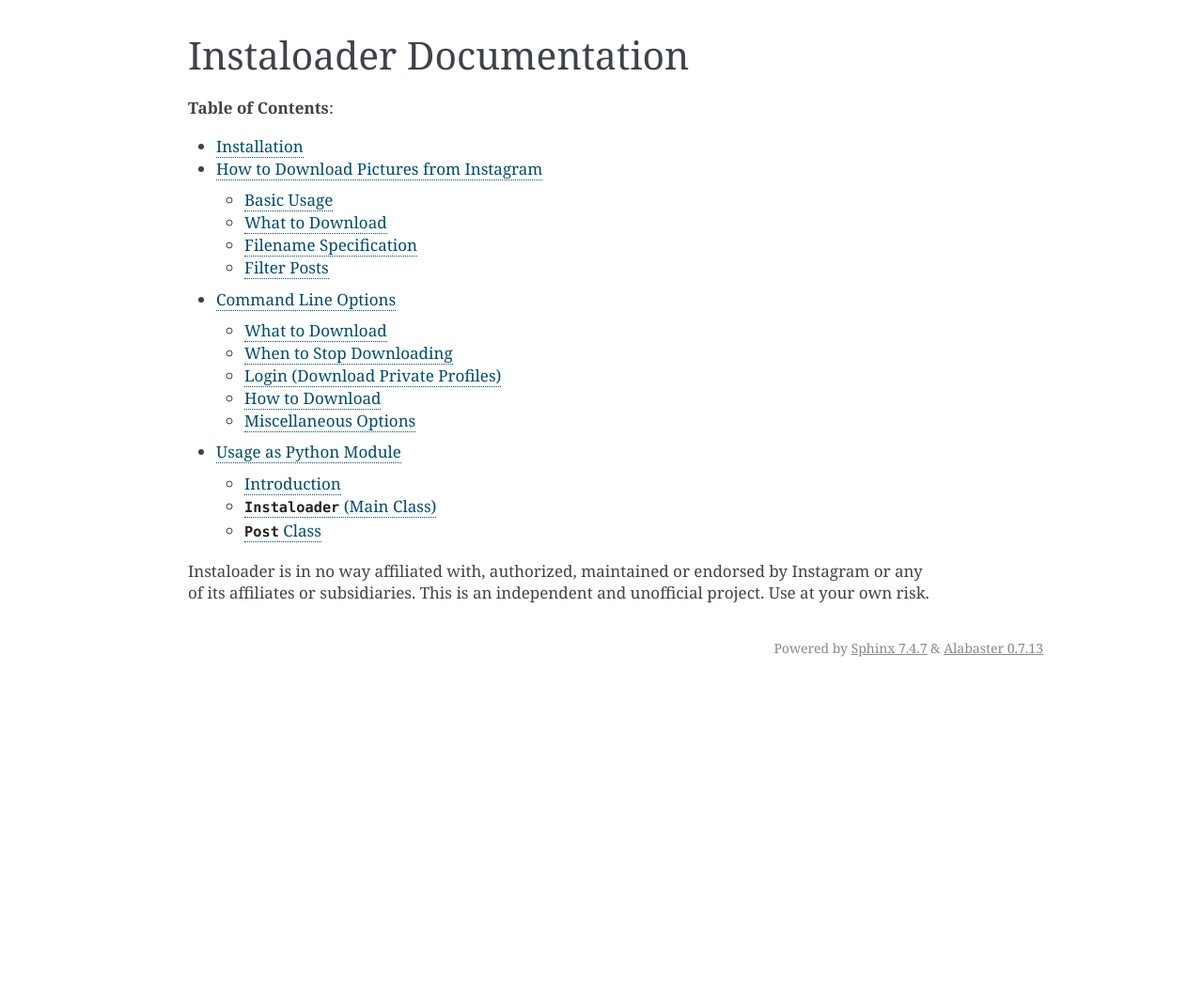
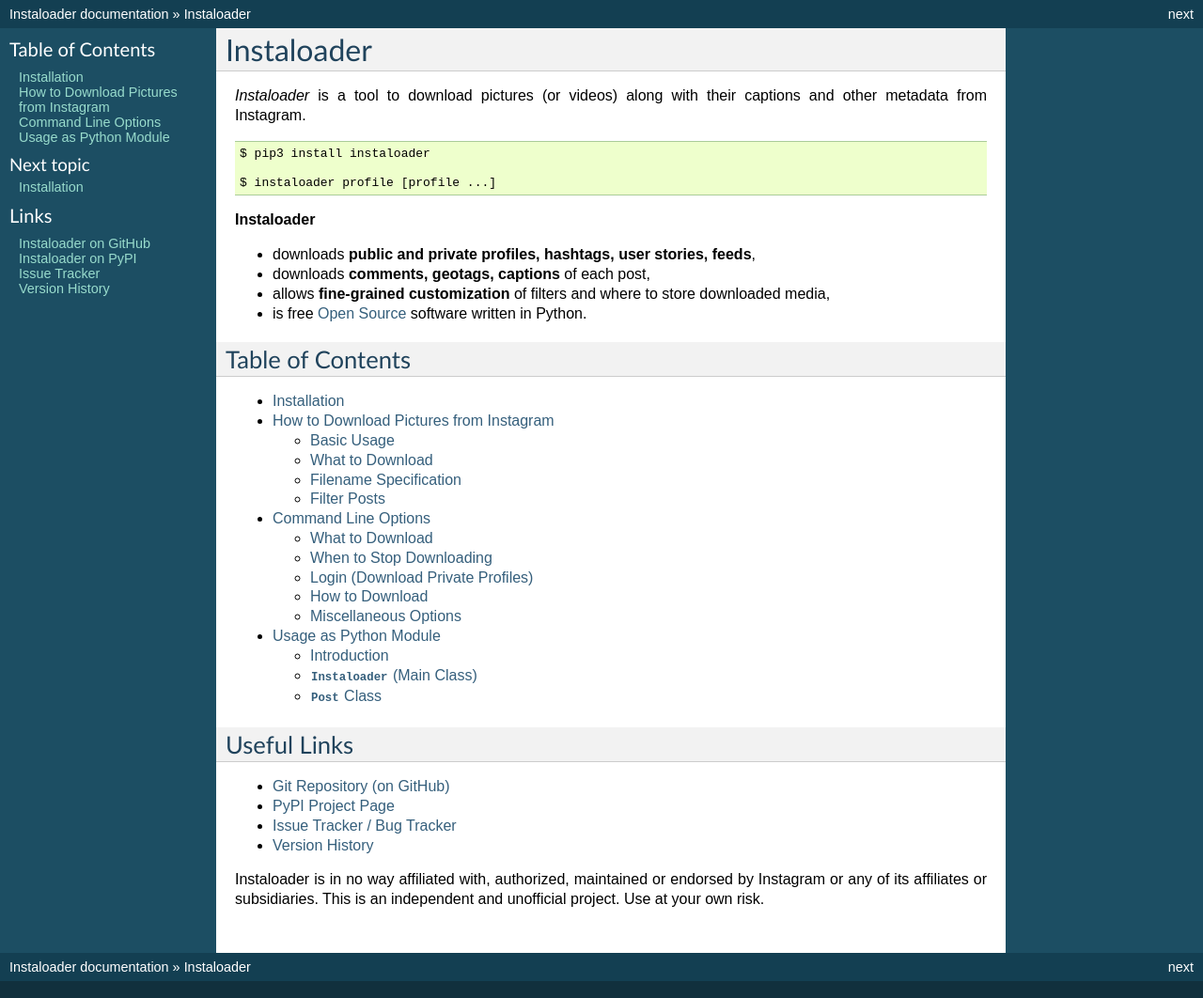
Before and after one commit to instaloader/instaloader, a Sphinx documentation site: the page built from docs/index.rst, in a window 1280 px wide. Shown: the whole page at 94% size. Built offline with Sphinx 7.4.7, drawn with Linux system fonts in a browser that asks for light colours; before the commit the page ends 900 px from its top, so only the background shows below that.

Commit message:
Minor documentation tunings

```diff
--- a/README.rst
+++ b/README.rst
@@ -339,6 +339,10 @@ get the current username of a profile, given this unique ID
 
 .. as-module-intro-end
 
+Refer to the
+`Instaloader Documentation <http://instaloader.readthedocs.io/>`__ for
+more information.
+
 Disclaimer
 ----------
 
--- /dev/null
+++ b/docs/_templates/links.html
@@ -0,0 +1,7 @@
+<h3>Links</h3>
+<ul>
+  <li><a href="https://github.com/Thammus/instaloader">Instaloader on GitHub</a></li>
+  <li><a href="https://pypi.python.org/pypi/instaloader">Instaloader on PyPI</a></li>
+  <li><a href="https://github.com/Thammus/instaloader/issues">Issue Tracker</a></li>
+  <li><a href="https://github.com/Thammus/instaloader/releases">Version History</a></li>
+</ul>
--- a/docs/conf.py
+++ b/docs/conf.py
@@ -123,7 +123,7 @@ todo_include_todos = False
 # The theme to use for HTML and HTML Help pages.  See the documentation for
 # a list of builtin themes.
 #
-html_theme = 'alabaster'
+html_theme = 'default'
 
 # Theme options are theme-specific and customize the look and feel of a theme
 # further.  For a list of options available for each theme, see the
@@ -178,7 +178,7 @@ html_static_path = ['_static']
 
 # Custom sidebar templates, maps document names to template names.
 #
-html_sidebars = {'**': ["globaltoc.html", "relations.html"], 'index': [] }
+html_sidebars = {'**': ["globaltoc.html", "relations.html", "links.html"] }
 
 # Additional templates that should be rendered to pages, maps page names to
 # template names.
--- a/docs/index.rst
+++ b/docs/index.rst
@@ -1,12 +1,31 @@
-.. Instaloader documentation master file, created by
-   sphinx-quickstart on Fri Aug 25 15:38:26 2017.
-   You can adapt this file completely to your liking, but it should at least
-   contain the root `toctree` directive.
+Instaloader
+===========
 
-Instaloader Documentation
-=========================
+*Instaloader* is a tool to download pictures (or videos) along with
+their captions and other metadata from Instagram.
 
-**Table of Contents**:
+::
+
+    $ pip3 install instaloader
+
+    $ instaloader profile [profile ...]
+
+**Instaloader**
+
+- downloads **public and private profiles, hashtags, user stories,
+  feeds**,
+
+- downloads **comments, geotags, captions** of each post,
+
+- allows **fine-grained customization** of filters and where to store
+  downloaded media,
+
+- is free `Open Source <https://github.com/Thammus/instaloader>`__
+  software written in Python.
+
+
+Table of Contents
+-----------------
 
 .. toctree::
    :maxdepth: 2
@@ -15,6 +34,14 @@ Instaloader Documentation
    basic-usage
    cli-options
    as-module
+
+Useful Links
+------------
+
+- `Git Repository (on GitHub) <https://github.com/Thammus/instaloader>`__
+- `PyPI Project Page <https://pypi.python.org/pypi/instaloader>`__
+- `Issue Tracker / Bug Tracker <https://github.com/Thammus/instaloader/issues>`__
+- `Version History <https://github.com/Thammus/instaloader/releases>`__
 
 .. include:: ../README.rst
    :start-after: disclaimer-start
```
